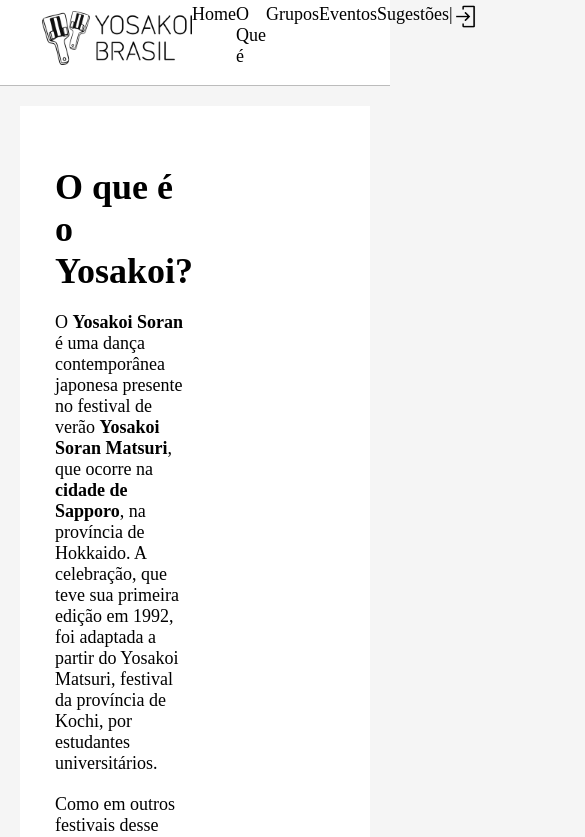
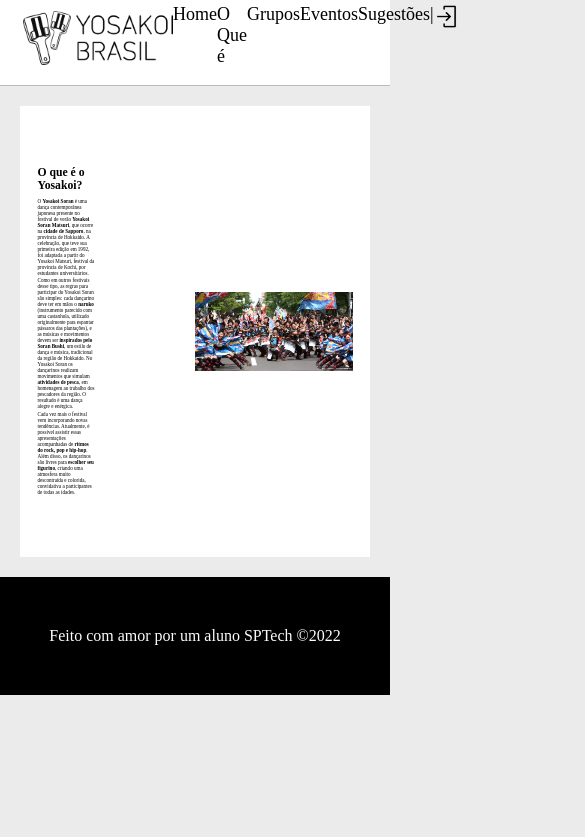
Before and after one commit to BRyuTakahashi/projetoPessoal, a plain HTML site: page oQue.html in a window 390 px wide. Shown: the top 837 px of the page, 585 px wide, since content can reach past the window. Drawn offline with Linux system fonts and the light colour scheme; a web font is replaced by a local one.

Commit message:
ajutando css para "verificar" se fica responsivo

```diff
--- a/assets/css/eventos.css
+++ b/assets/css/eventos.css
@@ -1,13 +1,6 @@
-.banner{
-
-    background-image: url("../img/eventosBanner.png");
-    color: white;
-    text-align: center;
-    font-size: 24px;
-}
-
 .conteudo h1{
 
+    font-size: 2.8vw;
     display: flex;
     justify-content: center;
     margin-bottom: 100px;
@@ -28,13 +21,13 @@
 
 .texto h2{
 
-    font-size: 30px;
+    font-size: 2vw;
 }
 
 .texto p{
 
     margin: 20px 0;
-    font-size: 18px;
+    font-size: 1.3vw;
 }
 
 .grupoLogo{
--- a/assets/css/grupos.css
+++ b/assets/css/grupos.css
@@ -1,13 +1,6 @@
-.banner{
-
-    background-image: url("../img/gruposBanner.png");
-    color: white;
-    text-align: center;
-    font-size: 24px;
-}
-
 .conteudo h1{
 
+    font-size: 2.8vw;
     display: flex;
     justify-content: center;
     margin-bottom: 100px;
@@ -28,13 +21,13 @@
 
 .texto h2{
 
-    font-size: 30px;
+    font-size: 2vw;
 }
 
 .texto p{
 
     margin: 20px 0;
-    font-size: 18px;
+    font-size: 1.3vw;
 }
 
 .grupoLogo{
--- a/assets/css/oQue.css
+++ b/assets/css/oQue.css
@@ -10,22 +10,24 @@
 .texto{
 
     flex-direction: column;
-    width: 700px;
+    /* width: 700px; */
+    width: 40%;
     margin-right: 100px;
 }
 
 .texto h2{
 
-    font-size: 36px;
+    font-size: 3vw;
+    margin-bottom: 10%;
 }
 
 .texto p{
 
-    margin: 20px 0;
-    font-size: 18px;
+    margin: 3% 0;
+    font-size: 1.3vw;
 }
 
 .oQue{
 
-    width: 800px;
+    width: 50%;
 }
--- a/assets/css/style.css
+++ b/assets/css/style.css
@@ -10,7 +10,7 @@
 }
 
 body{
-    background-color: #f5f5f5;
+    background-color: #ebebeb;
 
 }
 
@@ -23,7 +23,7 @@ header {
 .container {
 
     margin: 0 auto;
-    width: 80%;
+    width: 90%;
     display: flex;
     align-items: center;
     justify-content: space-between;
@@ -83,6 +83,8 @@ a:hover .bar{
 .banner {
 
     background-image: url("../img/banner2_2.png");
+    width: 100%;
+    /* position:; */
     padding: 50px 0;
     margin-top: 20px;
 }
@@ -110,6 +112,30 @@ a:hover .bar{
     padding: 60px 0;
 }
 
+.texto{
+
+    flex-direction: column;
+    /* width: 700px; */
+    width: 40%;
+    margin-right: 100px;
+}
+
+.texto h2{
+
+    font-size: 36px;
+}
+
+.texto p{
+
+    margin: 20px 0;
+    font-size: 1.3vw;
+}
+
+.quemSomos{
+
+    width: 50%;
+}
+
 /* .conteudo .container{
 
     padding: 0;
```
Also changed, not shown: eventos.html (+2 -7 lines), grupos.html (+1 -6 lines), index.html (+9 -2 lines).
